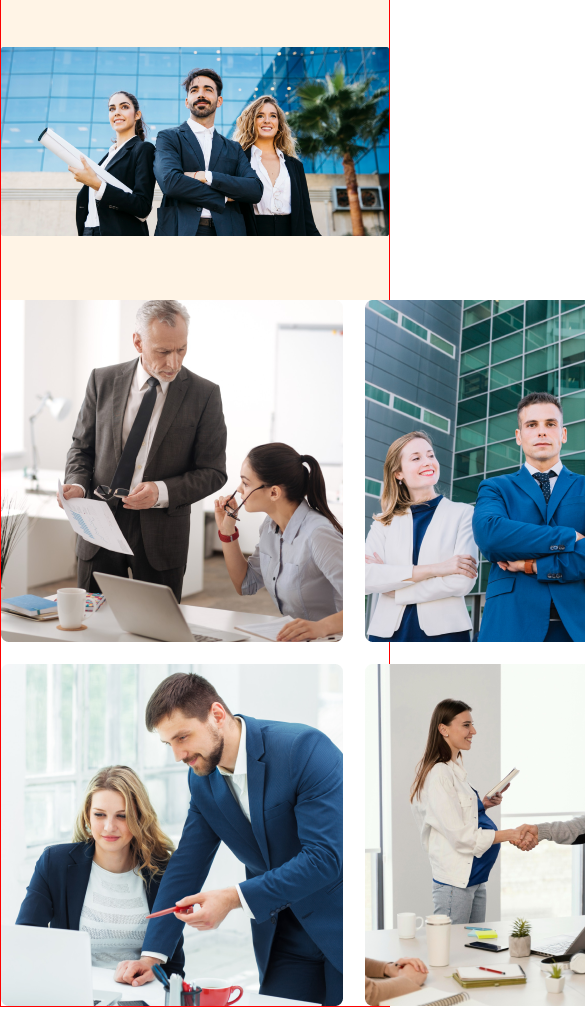
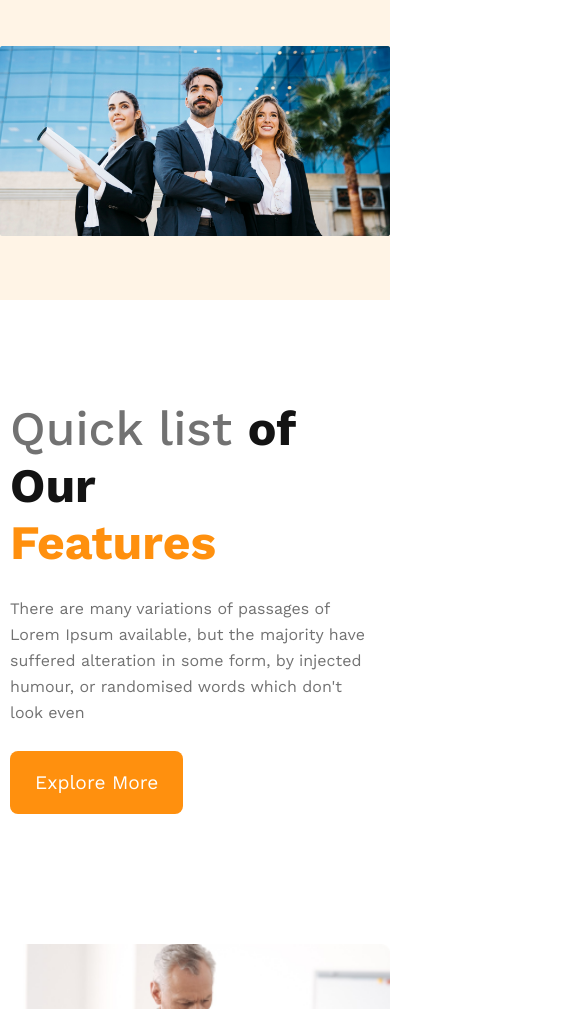
Before and after one commit to sakibhossain22/g3-architects, a plain HTML site: page index.html in a window 390 px wide. Shown: the part 740-1749 px from the top of the page, 585 px wide, since content can reach past the window. Drawn offline with nearby package versions, Linux system fonts and the light colour scheme.

Commit message:
teams section added

```diff
--- a/index.html
+++ b/index.html
@@ -48,8 +48,8 @@
                     <img src="images/team4.png" alt="">
                 </div>
                 <div class="teams-content">
-                    <h1 class="teams-header">Quick list <span class="our">of Our</span> <span class="fes">Features</span></h1>
-                    <p class="description">There are many variations of passages of Lorem Ipsum available, but the majority have suffered alteration in some form, by injected humour, or randomised words which don't look even</p>
+                    <h1 class="teams-header">Quick list <span class="our">of Our</span> <span class="fes"> <br>Features</span></h1>
+                    <p class="teams-description">There are many variations of passages of Lorem Ipsum available, but the majority have suffered alteration in some form, by injected humour, or randomised words which don't look even</p>
                     <button class="btn-primary">Explore More</button>
                 </div>
             </div>
--- a/style.css
+++ b/style.css
@@ -5,7 +5,6 @@
 }
 
 body {
-    border: 1px solid red;
 }
 
 main {
@@ -98,6 +97,8 @@ nav a {
 .teams-container {
     display: flex;
     gap: 70px;
+    align-items: center;
+    margin: 100px 0;
 }
 
 .team-images {
@@ -105,14 +106,34 @@ nav a {
     grid-template-columns: repeat(2, 1fr);
     gap: 1.4rem;
 }
+.team-images img {
+    width: 100%;
+}
 
 .teams-header {
-    color: #727272);
+    color: #727272;
     font-size: 3rem;
     font-weight: 500;
 }
+
 .our {
+    color: #131313;
+    font-size: 3rem;
+    font-weight: 700;
+}
 
+.fes {
+    color: #FF900E;
+    font-size: 3rem;
+    font-weight: 700;
+}
+
+.teams-description {
+    color:#727272;
+    font-size: 1rem;
+    font-weight: 400;
+    line-height: 26px;
+    margin: 25px 0;
 }
 
 
@@ -120,8 +141,8 @@ nav a {
 
 
 
-
 @media screen and (max-width: 576px) {
+    /* header mobile Styles */
     .header>nav {
         flex-direction: column;
     }
@@ -134,10 +155,38 @@ nav a {
     .description {
         margin: 10px;
     }
+    /* banner mobile Styles */
+    .teams-container {
+        flex-direction: column-reverse;
+    }
+    .team-images {
+        grid-template-columns: repeat(1, 1fr);
+        width: 100%;
+    }
+    .teams-content {
+        margin: 0 10px;
+    }
+
+
+
 }
 
+
+
+
 @media screen and (min-width: 576px) and (max-width: 992px) {
+    /* header medium styles */
     .header>nav {
         flex-direction: column;
     }
+    .teams-container {
+        flex-direction: column-reverse;
+    }
+    .team-images {
+        grid-template-columns: repeat(2, 1fr);
+        width: 100%;
+    }
+    .teams-content {
+        margin: 0 30px;
+    }
 }
```
